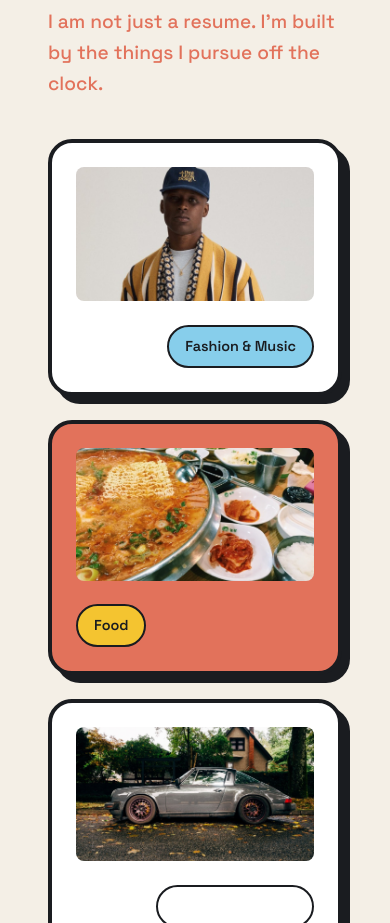
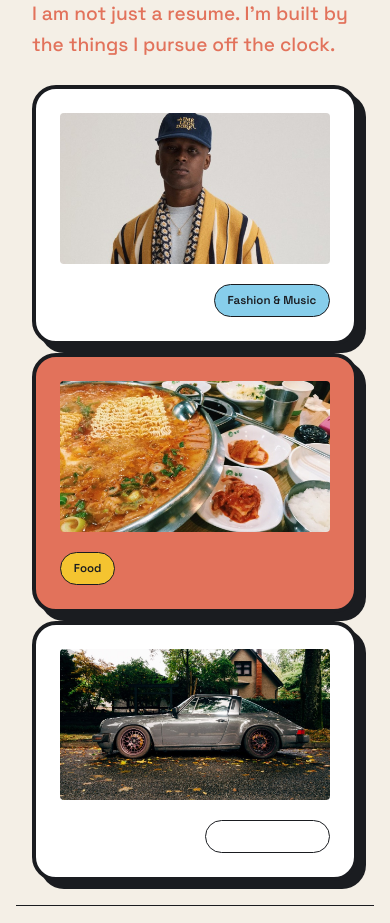
Before and after one commit to howeitis/personalsite, a React (Vite) app: page /#/ in a window 390 px wide. Shown: the part 1077-2000 px from the top of the page. Built offline with nearby package versions, Linux system fonts and the light colour scheme; a web font is replaced by a local one.

Commit message:
Aggressively reduce MoodBoard mobile padding

```diff
--- a/src/components/MoodBoard.jsx
+++ b/src/components/MoodBoard.jsx
@@ -33,8 +33,8 @@ export const MoodBoard = () => {
 
     if (isMobile) {
         return (
-            <div style={{ backgroundColor: 'var(--bg-color)', borderTop: '1px solid var(--text-primary)', borderBottom: '1px solid var(--text-primary)', padding: '2rem 1rem', margin: '0 0' }}>
-                <div className="container" style={{ display: 'flex', flexDirection: 'column', gap: '1.5rem' }}>
+            <div style={{ backgroundColor: 'var(--bg-color)', borderTop: '1px solid var(--text-primary)', borderBottom: '1px solid var(--text-primary)', padding: '1.5rem 0', margin: '0' }}>
+                <div className="container" style={{ display: 'flex', flexDirection: 'column', gap: '0.5rem' }}>
 
                     {/* Intro Typography (Static for Mobile) */}
                     <div>
@@ -47,24 +47,24 @@ export const MoodBoard = () => {
                     </div>
 
                     {/* Stacked Images (Static for Mobile) */}
-                    <div className="bento-card" style={{ padding: '1rem' }}>
-                        <img src="images/fashion.jpg" alt="Fashion and Music" style={{ width: '100%', borderRadius: '8px' }} />
-                        <div style={{ marginTop: '1rem', textAlign: 'right' }}>
-                            <span className="pill-tag bg-sky">Fashion & Music</span>
+                    <div className="bento-card" style={{ padding: '0.5rem' }}>
+                        <img src="images/fashion.jpg" alt="Fashion and Music" style={{ width: '100%', borderRadius: '4px' }} />
+                        <div style={{ marginTop: '0.75rem', textAlign: 'right' }}>
+                            <span className="pill-tag bg-sky" style={{ zoom: 0.8 }}>Fashion & Music</span>
                         </div>
                     </div>
 
-                    <div className="bento-card bg-terracotta" style={{ padding: '1rem' }}>
-                        <img src="images/food.jpg" alt="Korean Stew" style={{ width: '100%', borderRadius: '8px' }} />
-                        <div style={{ marginTop: '1rem' }}>
-                            <span className="pill-tag bg-mustard">Food</span>
+                    <div className="bento-card bg-terracotta" style={{ padding: '0.5rem' }}>
+                        <img src="images/food.jpg" alt="Korean Stew" style={{ width: '100%', borderRadius: '4px' }} />
+                        <div style={{ marginTop: '0.75rem' }}>
+                            <span className="pill-tag bg-mustard" style={{ zoom: 0.8 }}>Food</span>
                         </div>
                     </div>
 
-                    <div className="bento-card" style={{ padding: '1rem' }}>
-                        <img src="images/cars.jpg" alt="Vintage Porsche" style={{ width: '100%', borderRadius: '8px' }} />
-                        <div style={{ marginTop: '1rem', textAlign: 'right' }}>
-                            <span className="pill-tag bg-br-green" style={{ color: 'white' }}>Tech & Machinery</span>
+                    <div className="bento-card" style={{ padding: '0.5rem' }}>
+                        <img src="images/cars.jpg" alt="Vintage Porsche" style={{ width: '100%', borderRadius: '4px' }} />
+                        <div style={{ marginTop: '0.75rem', textAlign: 'right' }}>
+                            <span className="pill-tag bg-br-green" style={{ color: 'white', zoom: 0.8 }}>Tech & Machinery</span>
                         </div>
                     </div>
 
```
